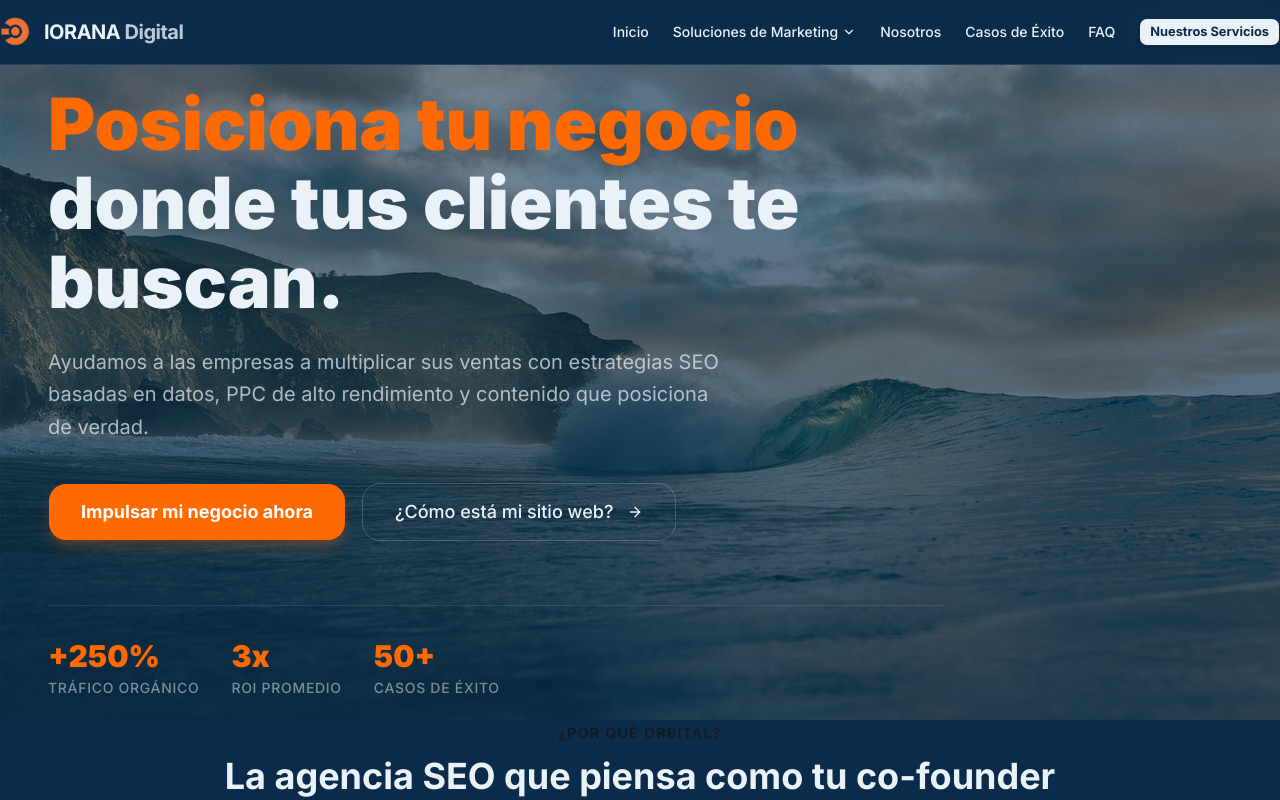
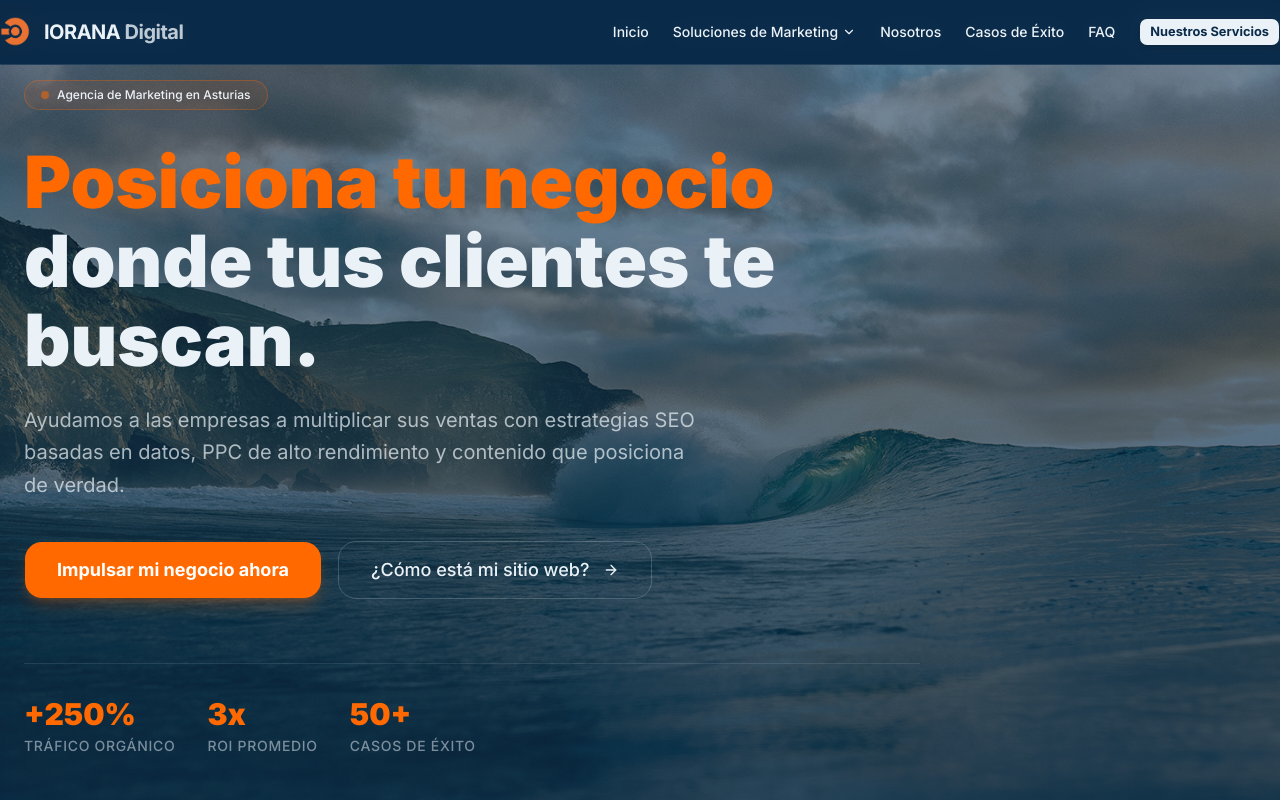
Before and after one commit to ioranadigital/iorana-next, a Next.js app: page / in a window 1280 px wide. Shown: the top 800 px of the page. Built offline with nearby package versions, Linux system fonts and the light colour scheme.

Commit message:
Update HeroSection.tsx

```diff
--- a/components/HeroSection.tsx
+++ b/components/HeroSection.tsx
@@ -5,38 +5,28 @@ import { Button } from "@/components/ui/button";
 
 const HeroSection = () => {
   return (
-    <section
-      id="hero"
-      /* IMPORTANTE: z-0 para que se quede atrás del Nav */
-      className="relative w-full min-h-[90vh] flex items-center overflow-hidden bg-[#0a2b49] z-0"
-    >
+    <section id="hero" className="relative w-full min-h-[90vh] flex items-center bg-[#0a2b49]">
+
+      {/* 🖼️ FONDO: Usamos left-[-50vw] right-[-50vw] para asegurar que cubra TODO */}
       <div
-        className="absolute inset-0 h-full pointer-events-none"
+        className="absolute inset-y-0 left-1/2 -translate-x-1/2 w-screen h-full pointer-events-none"
         style={{
-          width: '100vw',
-          left: '50%',
-          transform: 'translateX(-50%)',
           backgroundImage: 'linear-gradient(to bottom, rgba(10, 43, 73, 0.5), rgba(10, 43, 73, 0.8)), url("/assets/hero-bg.jpg")',
           backgroundSize: 'cover',
           backgroundPosition: 'center',
           backgroundRepeat: 'no-repeat',
-          /* MUY IMPORTANTE: zIndex negativo para el fondo */
-          zIndex: -1
+          zIndex: 0 // Se mantiene en la base de la sección
         }}
       />
 
-      {/* 📦 CONTENEDOR DE CONTENIDO
-          Mantenemos el texto alineado al sistema de rejilla (container).
-      */}
-      <div className="relative z-10 w-full">
-        <div className="container mx-auto px-6 sm:px-8 lg:px-12">
+      {/* CONTENIDO: z-10 para estar sobre el fondo, pero z-0 respecto al Nav */}
+      <div className="container relative z-10 mx-auto px-6 pt-20 pb-16">
         <motion.div
           initial={{ opacity: 0, y: 30 }}
           animate={{ opacity: 1, y: 0 }}
           transition={{ duration: 0.8, ease: "easeOut" }}
           className="max-w-4xl"
         >
-            {/* Badge */}
           <div className="inline-flex items-center gap-2 px-4 py-1.5 rounded-full border border-orange-500/30 bg-orange-500/10 mb-8">
             <div className="w-2 h-2 rounded-full bg-orange-500 animate-pulse" />
             <span className="text-xs font-medium text-[#ebf2f7]">Agencia de Marketing en Asturias</span>
@@ -53,7 +43,7 @@ const HeroSection = () => {
 
           <div className="flex flex-col sm:flex-row gap-4 items-start sm:items-center">
             <Button
-                className="bg-orange-500 hover:bg-orange-600 text-white px-8 py-7 text-lg rounded-2xl font-bold shadow-lg shadow-orange-500/20 transition-all hover:scale-105"
+              className="bg-orange-500 hover:bg-orange-600 text-white px-8 py-7 text-lg rounded-2xl font-bold shadow-lg shadow-orange-500/20"
               onClick={() => window.location.href = "/contacto"}
             >
               Impulsar mi negocio ahora
@@ -61,7 +51,7 @@ const HeroSection = () => {
 
             <Button
               variant="outline"
-                className="border-[#ebf2f7]/20 text-[#ebf2f7] hover:bg-[#ebf2f7]/10 px-8 py-7 text-lg rounded-2xl bg-transparent transition-all"
+              className="border-[#ebf2f7]/20 text-[#ebf2f7] hover:bg-[#ebf2f7]/5 px-8 py-7 text-lg rounded-2xl bg-transparent"
               onClick={() => window.location.href = "/soluciones/como-esta-optimizado-mi-web"}
             >
               ¿Cómo está mi sitio web?
@@ -76,18 +66,13 @@ const HeroSection = () => {
               { value: "3x", label: "ROI promedio" },
               { value: "50+", label: "Casos de éxito" },
             ].map((stat) => (
-                <div key={stat.label} className="group">
-                  <div className="text-2xl md:text-3xl font-heading font-black text-orange-500 group-hover:scale-110 transition-transform duration-300">
-                    {stat.value}
-                  </div>
-                  <div className="text-sm text-[#ebf2f7]/50 mt-1 uppercase tracking-wider font-medium">
-                    {stat.label}
-                  </div>
+              <div key={stat.label}>
+                <div className="text-2xl md:text-3xl font-heading font-black text-orange-500">{stat.value}</div>
+                <div className="text-sm text-[#ebf2f7]/50 mt-1 uppercase tracking-wider font-medium">{stat.label}</div>
               </div>
             ))}
           </div>
         </motion.div>
-        </div>
       </div>
     </section>
   );
```
Lines whose indentation alone changed are shown as unchanged.
